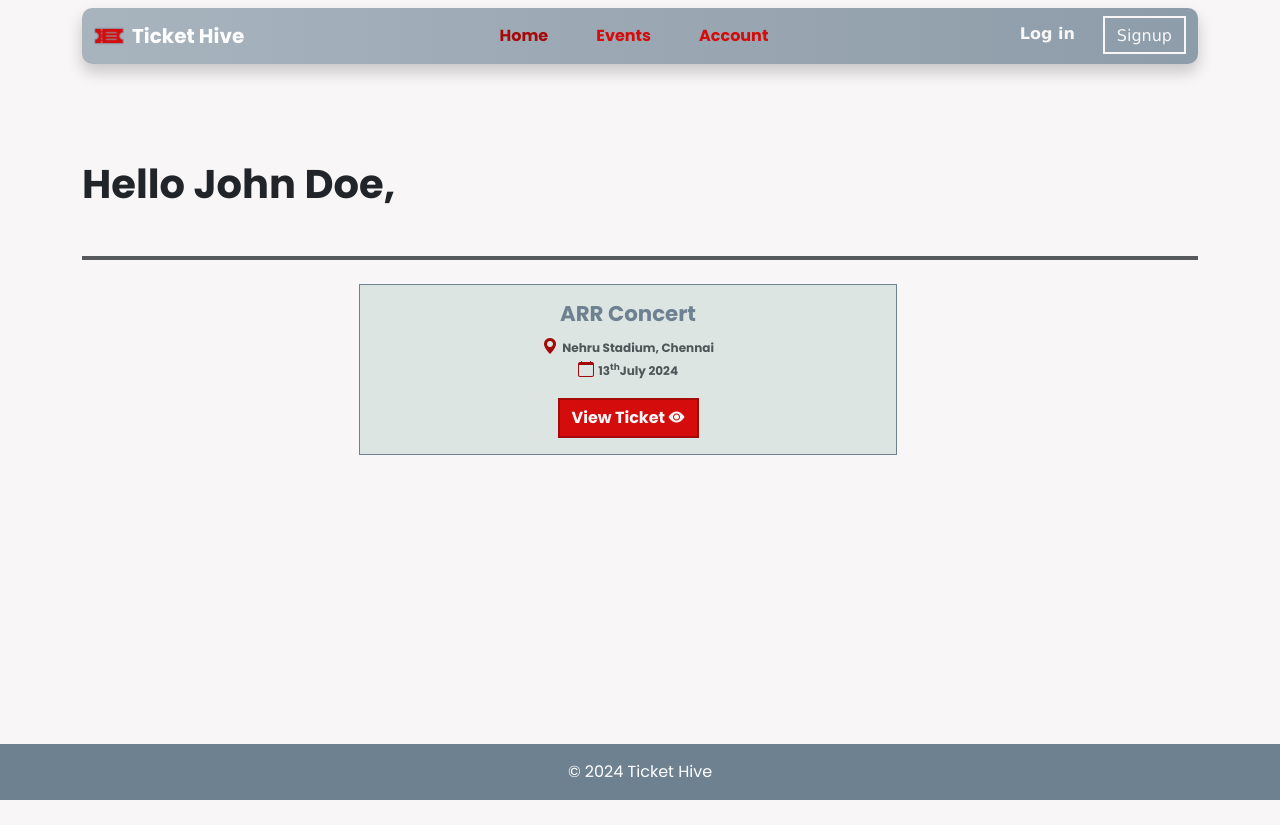
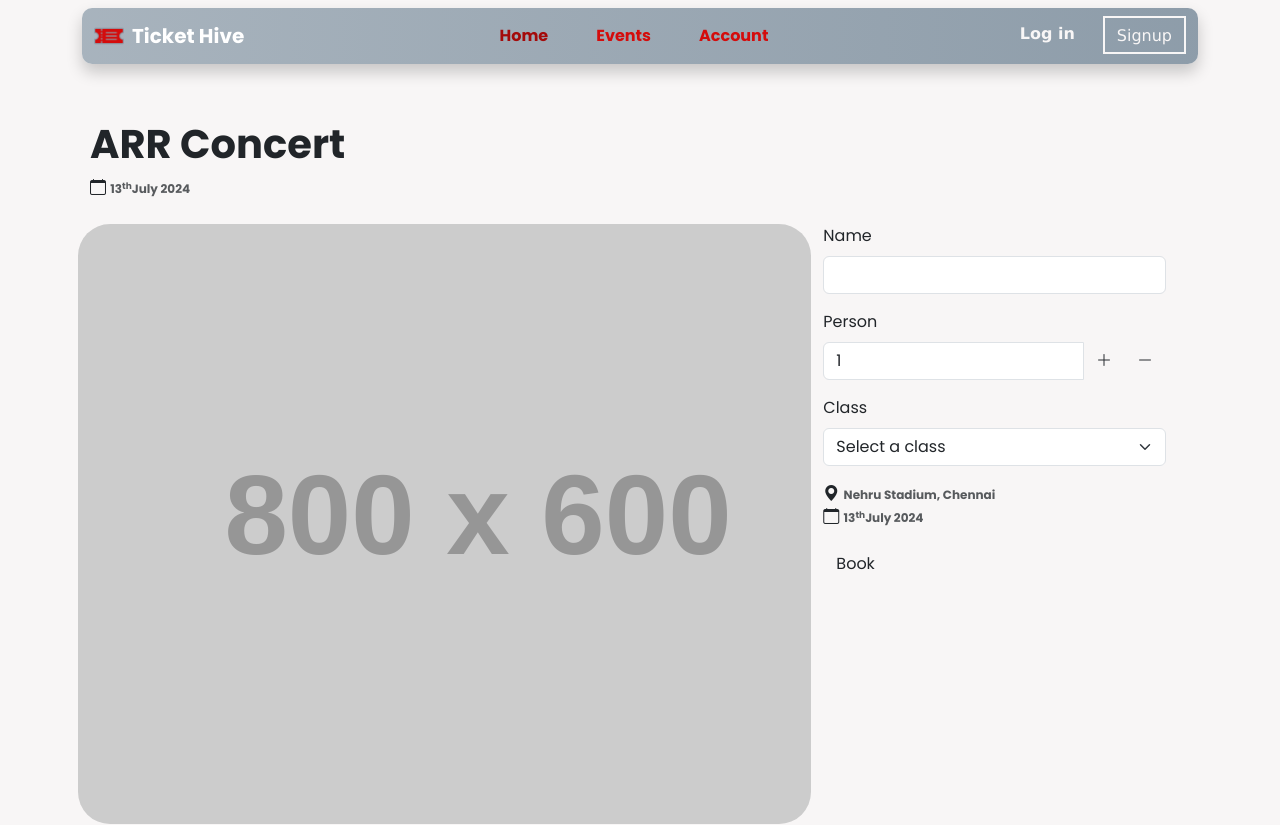
Before and after one commit to santhosh-vairamuthu/tickethive-dapp, a React (Create React App) app: page / in a window 1280 px wide. Shown: the top 825 px of the page. Before the commit the page ends 800 px from the top, so only its background shows below. Built offline with nearby package versions, Linux system fonts and the light colour scheme; a web font is replaced by a local one.

Commit message:
started details page

```diff
--- /dev/null
+++ b/src/Details.js
@@ -0,0 +1,65 @@
+import React, { useState } from 'react';
+
+const Details = () => {
+
+    const [count , setCount] = useState(1);
+    const increaseCount = () => { setCount(count+1);};
+    const decreaseCount = () => { if(count > 1)setCount(count-1);};
+
+    return (
+        <div className='container Details'>
+            <div className='row row-cols-2 container-fluid mt-4 p-2'>
+                <div className='container col-12 mt-4 mb-4'>
+                    <h2 className='fs-1 fw-semibold'>ARR Concert</h2>
+                    <p className="card-text"><i class="bi bi-calendar"></i> <small className="text-body-secondary fw-bolder"> 13<sup>th</sup>July 2024</small></p>
+                    </div>
+                <div class='container col-8 rounded-5 banner'>
+                </div>
+                <div className='container col-4 rounded-4'>
+                    <form className='form'>
+                        <div className="mb-3">
+                            <label for="name" className="form-label">Name</label>
+                            <input type="text" className="form-control" id="name" required/>
+                        </div>
+                        <div className="mb-3">
+                            <label for="tickets" className="form-label">Person</label>
+                            <div className="input-group">
+                                <input type="text" className="form-control" placeholder={count + " Person"} value={count} required/>
+                                <button className="btn bi bi-plus-lg" type="button" onClick={increaseCount}></button>
+                                <button className="btn bi bi-dash-lg" type="button" onClick={decreaseCount}></button>
+                            </div>
+                        </div>
+                        <div className="mb-3">
+                            <label for="class" className="form-label">Class</label>
+                            <select class="form-select" id="class" >
+                                <option selected>Select a class</option>
+                                <option value="1">First Class</option>
+                                <option value="2">Second Class</option>
+                                <option value="3">Third Class</option>
+                            </select>
+                        </div>
+                        <div className="mb-3">
+                            <p className="card-text" style={{marginBottom : "-0.2%"}}><i class="bi bi-geo-alt-fill"></i> <small className="text-body-secondary fw-bolder"> Nehru Stadium, Chennai</small></p>
+                            <p className="card-text"><i class="bi bi-calendar"></i> <small className="text-body-secondary fw-bolder"> 13<sup>th</sup>July 2024</small></p>
+                        </div>
+                        <div className='mb-3'>
+                            <button className="btn" type="submit">Book</button>
+                        </div>
+                    </form>
+                </div>
+            </div>
+            <div className='container p-4'>
+                <p className='aboutEvent fs-5 mt-2'>Lorem ipsum dolor sit amet consectetur adipisicing elit. Voluptate at iusto est sapiente a repellat. Animi, adipisci at unde dicta laborum fuga ipsa, quaerat, impedit pariatur magni rerum porro illo.</p>
+                <div className='container stars mt-2 mb-2'>
+                    <div class="d-flex flex-row align-items-center">
+                        <img src="https://placehold.co/80x80" class="rounded-circle" />
+                        <p class="fw-normal">Heading</p>
+                </div>
+                </div>
+            </div>
+        </div>
+
+    )
+}
+
+export default Details
--- a/src/index.css
+++ b/src/index.css
@@ -386,3 +386,12 @@ small {font-size: 0.750rem; /* 12px */}
   border-left: .18em dashed var(--secondary-light);
 
 }
+
+
+.Details .banner{
+  background-image: url("https://placehold.co/800x600");
+  background-repeat: no-repeat;
+  background-size: cover;
+  min-height: 75vh;
+  max-height: 75vh;
+}
--- a/src/index.js
+++ b/src/index.js
@@ -5,7 +5,8 @@ import './index.css';
 // import Login from './Login';
 // import Home from './Home';
 // import Events from './Events';
-import Account from './Account';
+// import Account from './Account';
+import Details from './Details';
 import Header from './Header';
 import Footer from './Footer';
 
@@ -14,7 +15,7 @@ root.render(
   <React.StrictMode>
     <>
     <Header />
-    <Account />
+    <Details />
     <Footer/>
     </>
   </React.StrictMode>
```
